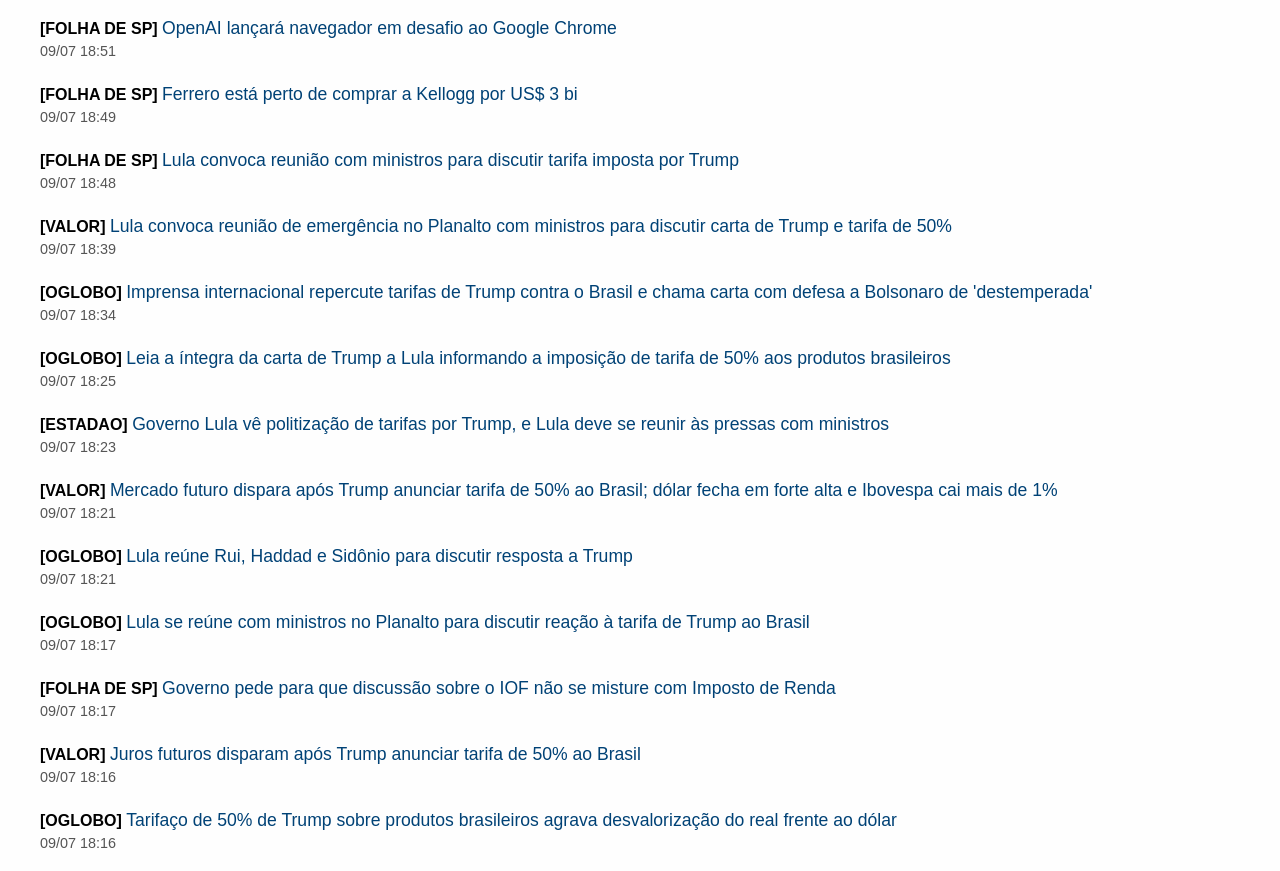
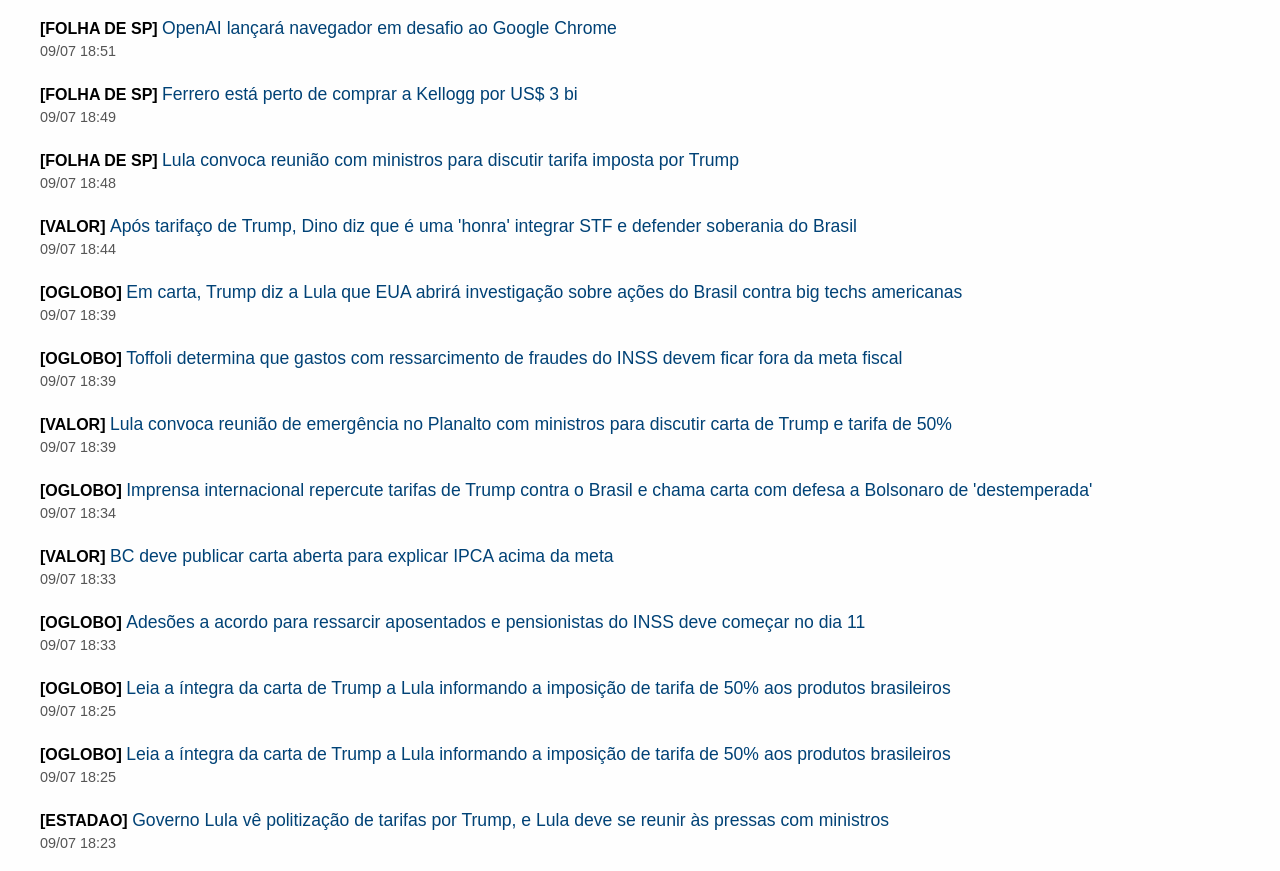
Before and after one commit to fjatahy/noticias-diarias, a plain HTML site: page index.html in a window 1280 px wide. Shown: the part 81-952 px from the top of the page. Drawn offline with Linux system fonts and the light colour scheme.

Commit message:
Atualização automática de notícias

```diff
--- a/index.html
+++ b/index.html
@@ -36,6 +36,24 @@
 
         <div class="materia">
             <span class="jornal">[VALOR]</span>
+            <a href="https://valor.globo.com/politica/noticia/2025/07/09/apos-tarifaco-de-trump-dino-diz-que-e-uma-honra-integrar-stf-e-defender-soberania-do-brasil.ghtml" class="titulo" target="_blank">Após tarifaço de Trump, Dino diz que é uma 'honra' integrar STF e defender soberania do Brasil</a>
+            <div class="data">09/07 18:44</div>
+        </div>
+
+        <div class="materia">
+            <span class="jornal">[OGLOBO]</span>
+            <a href="https://oglobo.globo.com/economia/noticia/2025/07/09/em-carta-trump-diz-a-lula-que-eua-abrira-investigacao-sobre-acoes-do-brasil-contra-big-techs-americanas.ghtml" class="titulo" target="_blank">Em carta, Trump diz a Lula que EUA abrirá investigação sobre ações do Brasil contra big techs americanas</a>
+            <div class="data">09/07 18:39</div>
+        </div>
+
+        <div class="materia">
+            <span class="jornal">[OGLOBO]</span>
+            <a href="https://oglobo.globo.com/economia/noticia/2025/07/09/toffoli-determina-que-gastos-com-ressarcimento-de-fraudes-do-inss-devem-ficar-fora-da-meta-fiscal.ghtml" class="titulo" target="_blank">Toffoli determina que gastos com ressarcimento de fraudes do INSS devem ficar fora da meta fiscal</a>
+            <div class="data">09/07 18:39</div>
+        </div>
+
+        <div class="materia">
+            <span class="jornal">[VALOR]</span>
             <a href="https://valor.globo.com/politica/noticia/2025/07/09/lula-convoca-reunio-de-emergncia-no-planalto-com-ministros-para-discutir-carta-de-trump-e-tarifa-de-50-pontos-percentuais.ghtml" class="titulo" target="_blank">Lula convoca reunião de emergência no Planalto com ministros para discutir carta de Trump e tarifa de 50%</a>
             <div class="data">09/07 18:39</div>
         </div>
@@ -47,12 +65,30 @@
         </div>
 
         <div class="materia">
+            <span class="jornal">[VALOR]</span>
+            <a href="https://valor.globo.com/financas/noticia/2025/07/09/bc-deve-publicar-carta-aberta-para-explicar-ipca-acima-da-meta.ghtml" class="titulo" target="_blank">BC deve publicar carta aberta para explicar IPCA acima da meta</a>
+            <div class="data">09/07 18:33</div>
+        </div>
+
+        <div class="materia">
+            <span class="jornal">[OGLOBO]</span>
+            <a href="https://oglobo.globo.com/economia/noticia/2025/07/09/adesoes-a-acordo-para-ressarcir-aposentados-e-pensionistas-do-inss-deve-comecar-no-dia-11.ghtml" class="titulo" target="_blank">Adesões a acordo para ressarcir aposentados e pensionistas do INSS deve começar no dia 11</a>
+            <div class="data">09/07 18:33</div>
+        </div>
+
+        <div class="materia">
             <span class="jornal">[OGLOBO]</span>
             <a href="https://oglobo.globo.com/economia/noticia/2025/07/09/leia-a-integra-da-carta-de-trump-a-lula-informando-a-imposicao-de-tarifa-de-50percent-aos-produtos-brasileiros.ghtml" class="titulo" target="_blank">Leia a íntegra da carta de Trump a Lula informando a imposição de tarifa de 50% aos produtos brasileiros</a>
             <div class="data">09/07 18:25</div>
         </div>
 
         <div class="materia">
+            <span class="jornal">[OGLOBO]</span>
+            <a href="https://oglobo.globo.com/economia/noticia/2025/07/09/leia-a-integra-da-carta-de-trump-a-lula-informando-a-imposicao-de-tarifa-de-50percent-aos-produtos-brasileiros.ghtml" class="titulo" target="_blank">Leia a íntegra da carta de Trump a Lula informando a imposição de tarifa de 50% aos produtos brasileiros</a>
+            <div class="data">09/07 18:25</div>
+        </div>
+
+        <div class="materia">
             <span class="jornal">[ESTADAO]</span>
             <a href="https://www.estadao.com.br/economia/governo-lula-ve-politizacao-de-tarifas-por-trump-e-lula-deve-se-reunir-as-pressas-com-ministros/" class="titulo" target="_blank">Governo Lula vê politização de tarifas por Trump, e Lula deve se reunir às pressas com ministros</a>
             <div class="data">09/07 18:23</div>
```
